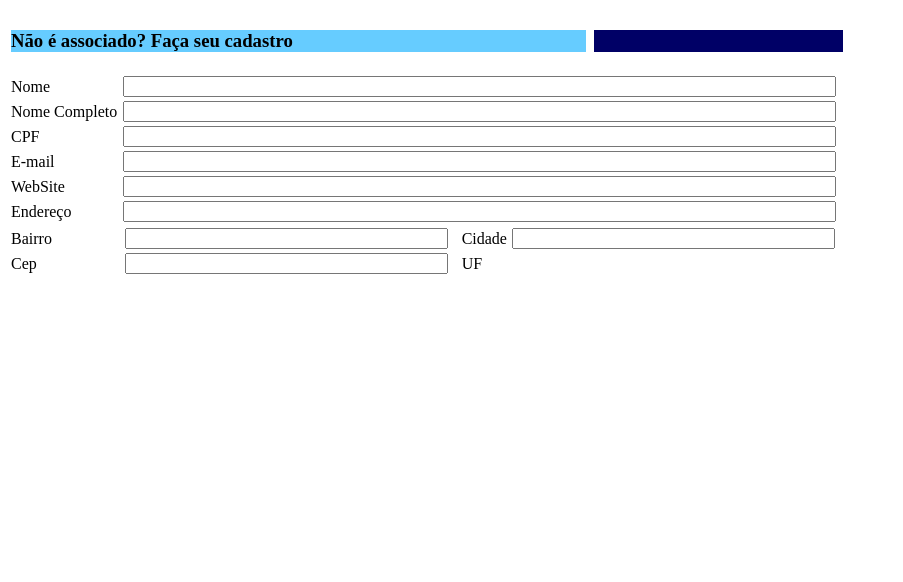
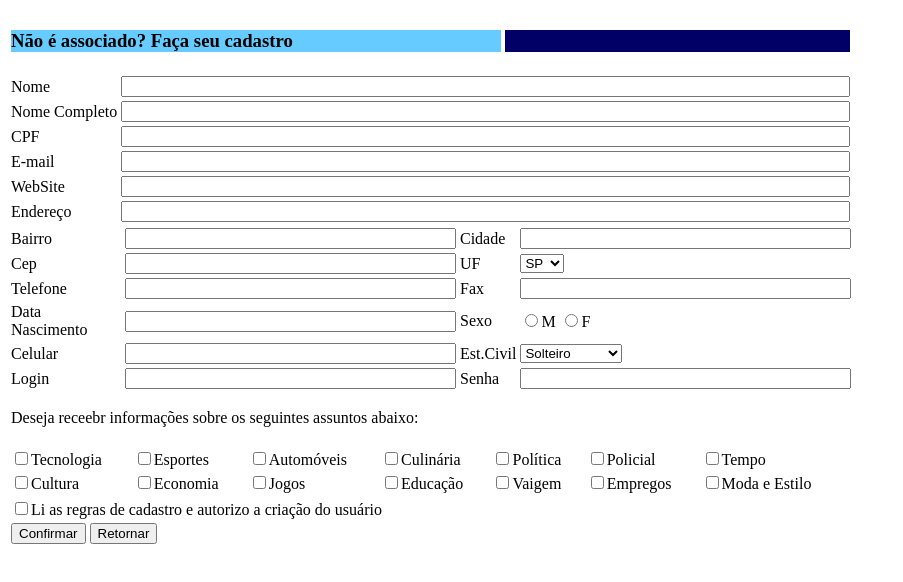
Before and after one commit to Meurer531/git_sesi, a plain HTML site: page atvd7_d).html in a window 1280 px wide. Shown: the whole page, without its empty margins (0-903 px from the left). Drawn offline with Linux system fonts and the light colour scheme.

Commit message:
atvd d da 7

```diff
--- a/atvd7_d).html
+++ b/atvd7_d).html
@@ -67,22 +67,134 @@
             <tr>
                 <td>Cep</td>
                 <td><input class="endereco" type="text"></td>
-                <td>UF</td>
+                <td>UF
                 <td>
-                    <section name="estados" id="estados">
-                        <option selected value=""></option>
-                    </section>
+                    <select name="" id="">
+                        <option value="">SP</option>
+                        <option value="">RJ</option>
+                        <option value="">ES</option>
+                        <option value="">MG</option>
+                        <option value="">PR</option>
+                        <option value="">SC</option>
+                        <option value="">RS</option>
+                        <option value="">MT</option>
+                        <option value="">MS</option>
+                        <option value="">DF</option>
+                        <option value="">GO</option>
+                        <option value="">PA</option>
+                        <option value="">AM</option>
+                        <option value="">AC</option>
+                        <option value="">TO</option>
+                        <option value="">RO</option>
+                        <option value="">RR</option>
+                        <option value="">AP</option>
+                        <option value="">BA</option>
+                        <option value="">RN</option>
+                        <option value="">PB</option>
+                        <option value="">PE</option>
+                        <option value="">CE</option>
+                        <option value="">AL</option>
+                        <option value="">PI</option>
+                        <option value="">SE</option>
+                        <option value="">MA</option>
+                        <option value="">SE</option>
+                    </select>
+                </td>
+                </td>
+
+
+            </tr>
+
+            <tr>
+                <td>Telefone</td>
+                <td><input class="endereco" type="text"></td>
+                <td>Fax</td>
+
+                <td><input class="endereco" type="text"></td>
+            </tr>
+
+            <tr>
+                <td>Data Nascimento</td>
+                <td><input class="endereco" type="text"></td>
+                <td>Sexo</td>
+
+                <td><input type="radio">M</td>
+                <td><input class="sexo" type="radio">F</td>
+            </tr>
+
+            <tr>
+                <td>Celular</td>
+                <td><input class="endereco" type="text"></td>
+                <td>Est.Civil
+                <td>
+                    <select class="civil" name="" id="">
+                        <option value="">Solteiro</option>
+                        <option value="">Casado</option>
+                        <option value="">Namorando</option>
+                        <option value="">Divorciádo(a)</option>
+                    </select>
+                </td>
                 </td>
 
             </tr>
 
             <tr>
-                <td></td>
+                <td>Login</td>
+                <td><input class="endereco" type="text"></td>
+                <td>Senha</td>
+                <td><input class="endereco" type="password"></td>
             </tr>
 
 
 
+            <tr>
+                <td colspan="4">
+                    <p>Deseja receebr informações sobre os seguintes assuntos abaixo:</p>
+                </td>
+            </tr>
         </table>
+
+        <table>
+            <tr>
+                <td><input type="checkbox">Tecnologia</td>
+                <td><input type="checkbox">Esportes</td>
+                <td><input type="checkbox">Automóveis</td>
+                <td><input type="checkbox">Culinária</td>
+                <td><input type="checkbox">Política</td>
+                <td><input type="checkbox">Policial</td>
+                <td><input type="checkbox">Tempo</td>
+            </tr>
+
+            <tr>
+                <td><input type="checkbox">Cultura</td>
+                <td><input type="checkbox">Economia</td>
+                <td><input type="checkbox">Jogos</td>
+                <td><input type="checkbox">Educação</td>
+                <td><input type="checkbox">Vaigem</td>
+                <td><input type="checkbox">Empregos</td>
+                <td><input type="checkbox">Moda e Estilo</td>
+
+            </tr>
+        </table>
+
+        <table>
+            <tr>
+                <td><input type="checkbox">Li as regras de cadastro e autorizo a criação do usuário</td>
+            </tr>
+
+            <tr>
+                <td><button>Confirmar</button>
+                    <button>Retornar</button>
+                </td>
+
+            </tr>
+
+
+        </table>
+
+
+
+
 
 
     </form>
--- a/atvd_d.css
+++ b/atvd_d.css
@@ -1,12 +1,12 @@
 .c1
 {
     background-color: #66CCFF;
-    width: 575px;
+    width: 490px;
 }
 .c2
 {
     background-color: #000066;
-    width: 249px;
+    width: 345px;
 
 
 }
@@ -20,16 +20,21 @@ table
 
 .pessoais
 {
-    width: 705px;
+    width: 721px;
 }
 
 .endereco
 {
-    width:315px;
+    width:323px;
     text-align: right;
 }
 
-.estados
+.chec
 {
+    margin-left: -230px;
+}
 
+.sexo
+{
+    margin-left: -290px;
 }
```
